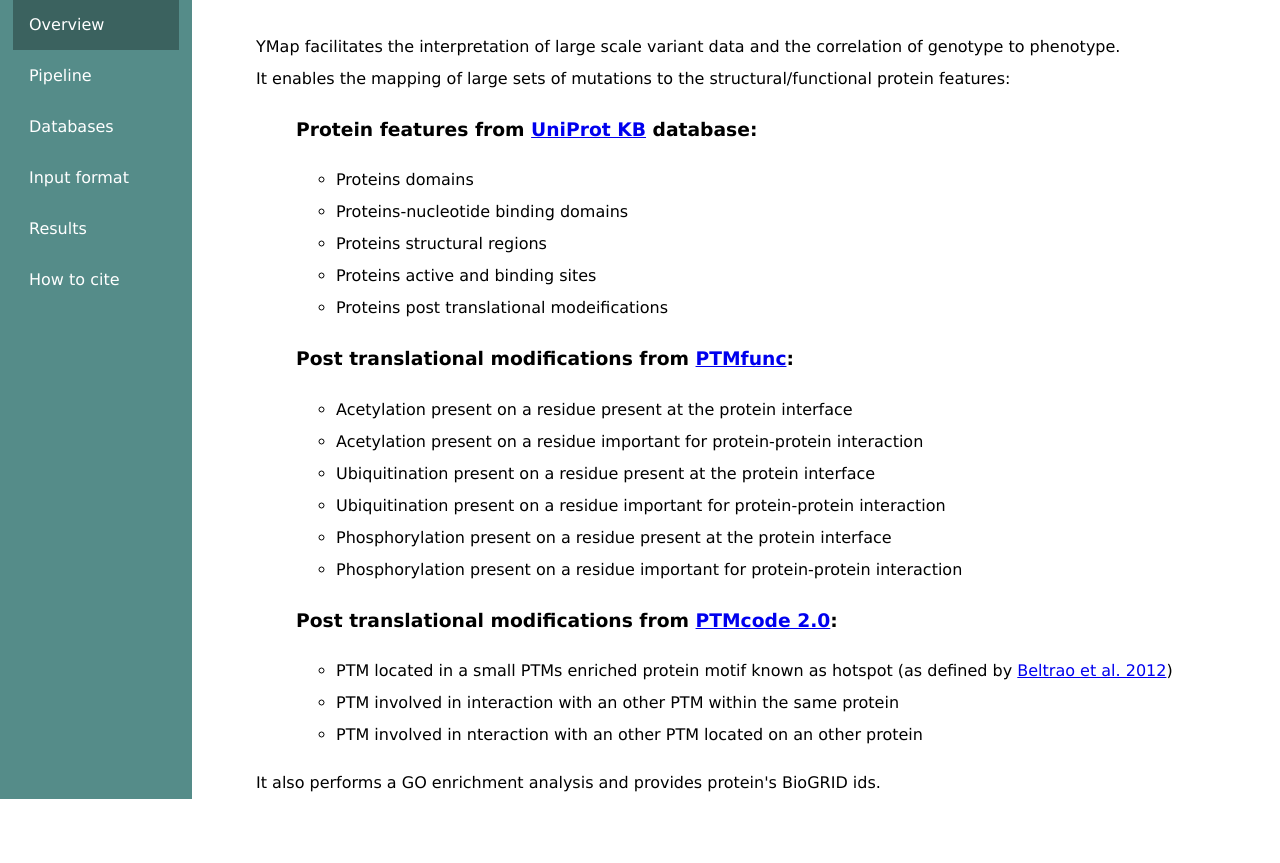
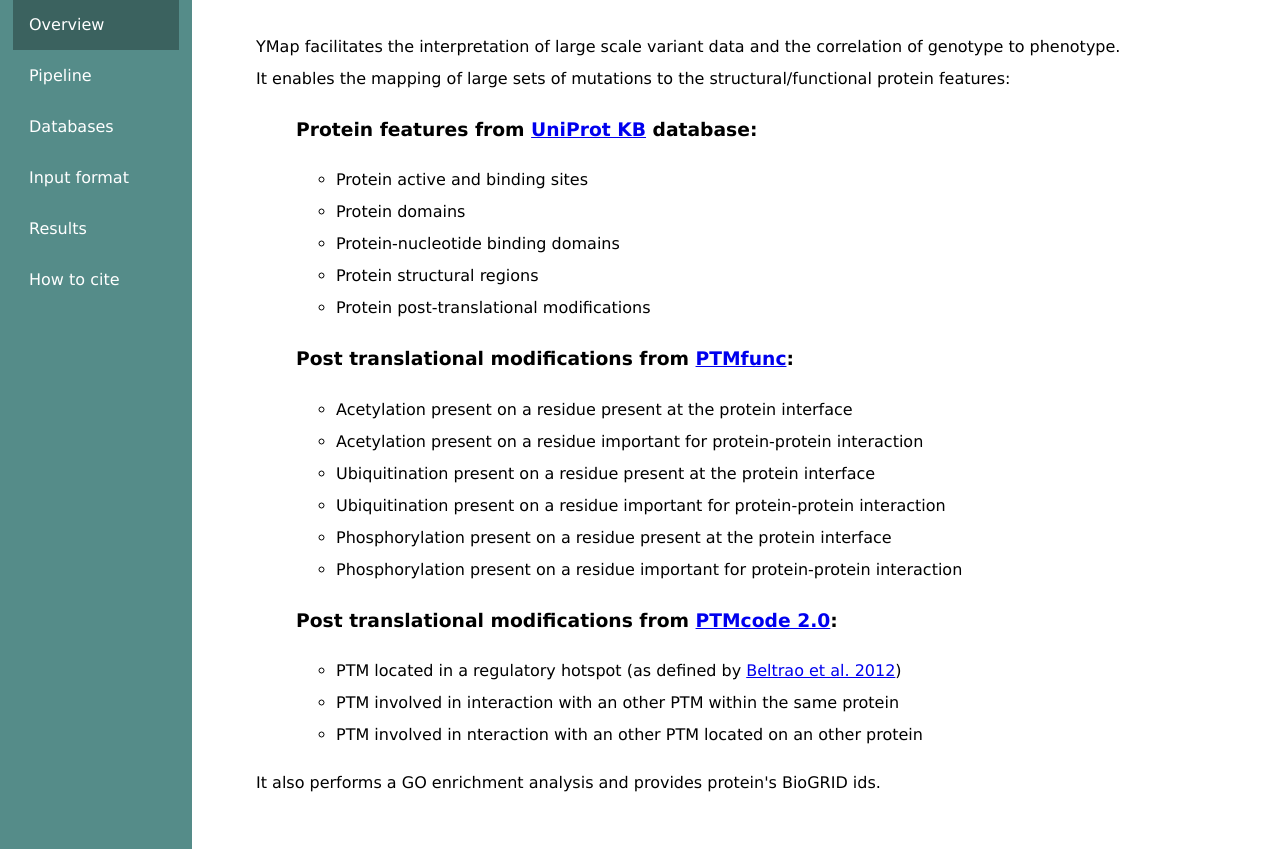
Before and after one commit to eregenyi/yWebsite, a Django app: page /ymap_webtool/overview in a window 1280 px wide. Shown: the part 361-1224 px from the top of the page. Run offline with Django 3.2, Linux system fonts and the light colour scheme; parts of the project's set-up code (start-up, migrations or seed data) failed here and were passed over; some libraries are stand-ins or nearby versions.

Commit message:
last change : add output tablle + minor disply fix
- fix type
- fix vertical menu
- add output image to static + disply in result template

```diff
--- a/ywebsite/ymap_webtool/static/ymap_webtool/ymap.css
+++ b/ywebsite/ymap_webtool/static/ymap_webtool/ymap.css
@@ -74,11 +74,13 @@ border-radius:  top-left, top-right,  bottom-right, a bottom-left corner
 /*----------------------------------------------------RESPONSIVE WEB--------------------------------------------------*/
    /* deal with the size of compartiment that are inside an other compartiment */
   html {
-    box-sizing: border-box;  /*so the size of a compartement include padding and border*/
+    box-sizing: border-box;  /*so the size of a compartement include padding, bordera and content*/
+
   }
 
   *, *:before, *:after {    /*so the size of a compartement is hinerited from the parent*/
     box-sizing: inherit;
+
   }
 
    /* deal with box resizing upon windows content */
@@ -98,6 +100,7 @@ body{
      /* Box*/
      padding: 0px 0px 0px 0px;
      margin: 1em 0px 20px 0px;
+
     }
 
 /* ----------------------------------------------------------------HEADER--------------------------------------------------------*/
@@ -158,7 +161,7 @@ body{
   /* overflow-y: scroll; Enable scrolling if the sidenav has too much content */
   overflow-x: hidden;
   position: absolute;
-  height: 100%;
+  height: 850px; /* this is crapy way to ensure the vertical menu span til the bottom of the page. For some reason, heigth: 100% does not work*/
 }
 
 .V_menu_ul{
@@ -353,3 +356,8 @@ input[type=submit], .browse, .download, input[type=submit]:hover, .button{   /*w
 input[type=submit]:hover, .browse:hover, .download:hover, .button:hover{
     background-color: #3B625F;
 }
+
+/*--------------------------------------------------------------FORM COMMUN CSS--------------------------------------------------------*/
+.output_jpg{
+ max-width: 100%;
+}
--- a/ywebsite/ymap_webtool/templates/ymap_webtool/input_format.html
+++ b/ywebsite/ymap_webtool/templates/ymap_webtool/input_format.html
@@ -31,7 +31,7 @@
 <div class= "about_content">
 <p>
 yMap take as input your list of mutations at protein or DNA level in <b>text file format</b>.
-The file can have more columns than necessary but the mendatory columns must come first and respect the order specified below.
+The file can have more columns than necessary but the mandatory columns must come first and respect the order specified below.
 </p>
 
 <h2>
--- a/ywebsite/ymap_webtool/templates/ymap_webtool/overview.html
+++ b/ywebsite/ymap_webtool/templates/ymap_webtool/overview.html
@@ -35,15 +35,15 @@ It enables the mapping of large sets of mutations to the structural/functional p
 <ul>
             <h3>Protein features from <a href="http://www.uniprot.org/">UniProt KB</a> database:</h3>
             <ul>
-                        <li>Proteins domains</li>
+                        <li>Protein active and binding sites</li>
 
-                        <li>Proteins-nucleotide binding domains</li>
+                        <li>Protein domains</li>
 
-                        <li>Proteins structural regions</li>
+                        <li>Protein-nucleotide binding domains</li>
 
-                        <li>Proteins active and binding sites</li>
+                        <li>Protein structural regions</li>
 
-                         <li>Proteins post translational modeifications</li>
+                         <li>Protein post-translational modifications</li>
             </ul>
 
             <h3>Post translational modifications from <a href="http://ptmfunc.com/">PTMfunc</a>:</h3>
@@ -57,7 +57,7 @@ It enables the mapping of large sets of mutations to the structural/functional p
             </ul>
             <h3>Post translational modifications from <a href="http://ptmcode.embl.de/">PTMcode 2.0</a>:</h3>
             <ul>
-                        <li>PTM located in a small PTMs enriched protein motif known as hotspot (as defined by <a href="http://www.cell.com/cell/fulltext/S0092-8674(12)00706-4?_returnURL=http%3A%2F%2Flinkinghub.elsevier.com%2Fretrieve%2Fpii%2FS0092867412007064%3Fshowall%3Dtrue"> Beltrao et al. 2012</a>) </li>
+                        <li>PTM located in a regulatory hotspot (as defined by <a href="http://www.cell.com/cell/fulltext/S0092-8674(12)00706-4?_returnURL=http%3A%2F%2Flinkinghub.elsevier.com%2Fretrieve%2Fpii%2FS0092867412007064%3Fshowall%3Dtrue"> Beltrao et al. 2012</a>) </li>
                         <li>PTM involved in interaction with an other PTM within the same protein</li>
                         <li>PTM involved in nteraction with an other PTM located on an other protein</li>
 
```
Also changed, not shown: ywebsite/ymap_webtool/templates/ymap_webtool/results.html (+18 -4 lines), ywebsite/ymap_webtool/static/ymap_webtool/images/output_table_1.jpg (added), ywebsite/ymap_webtool/static/ymap_webtool/images/output_table_2.jpg (added), ywebsite/ymap_webtool/static/ymap_webtool/images/output_table_3.jpg (added).
